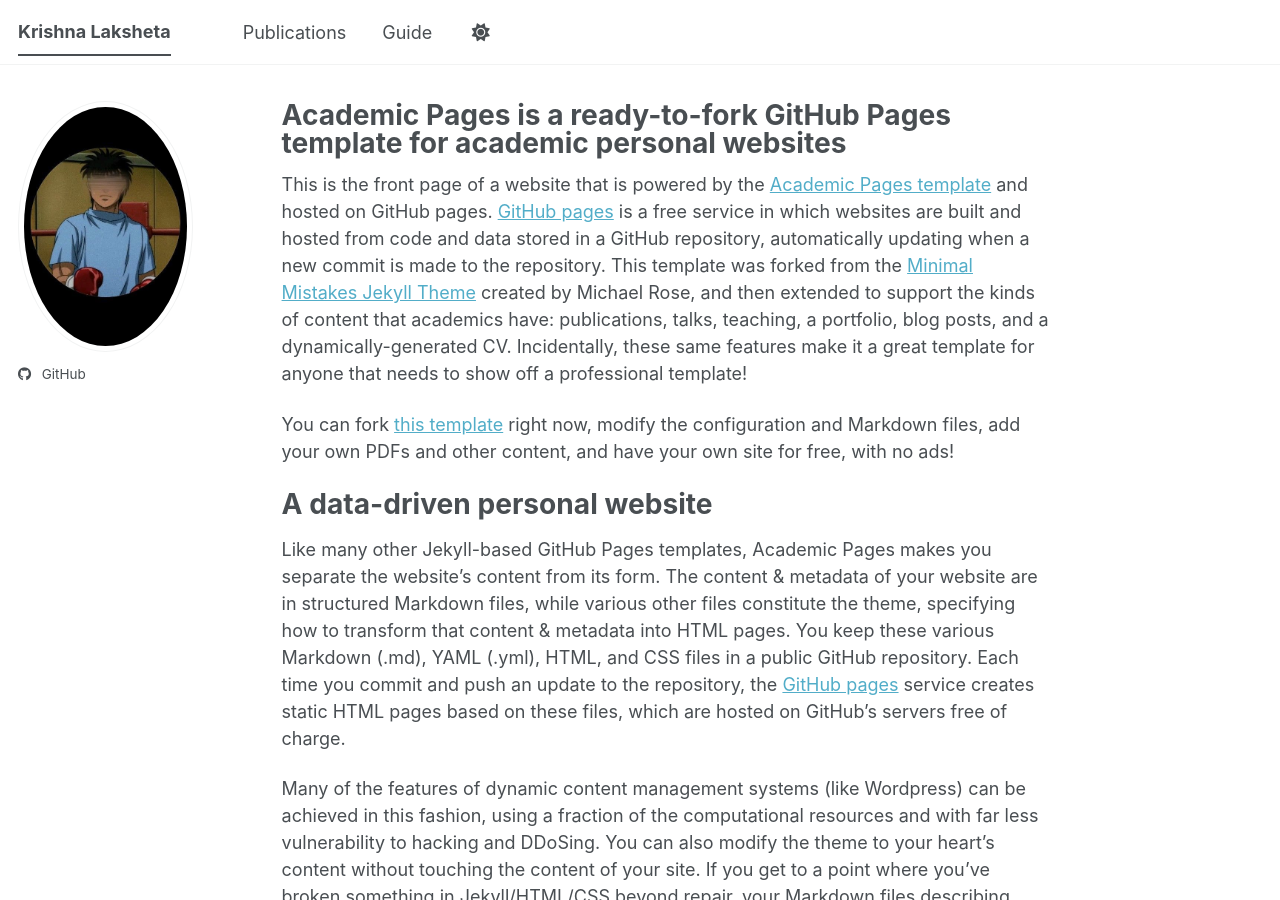
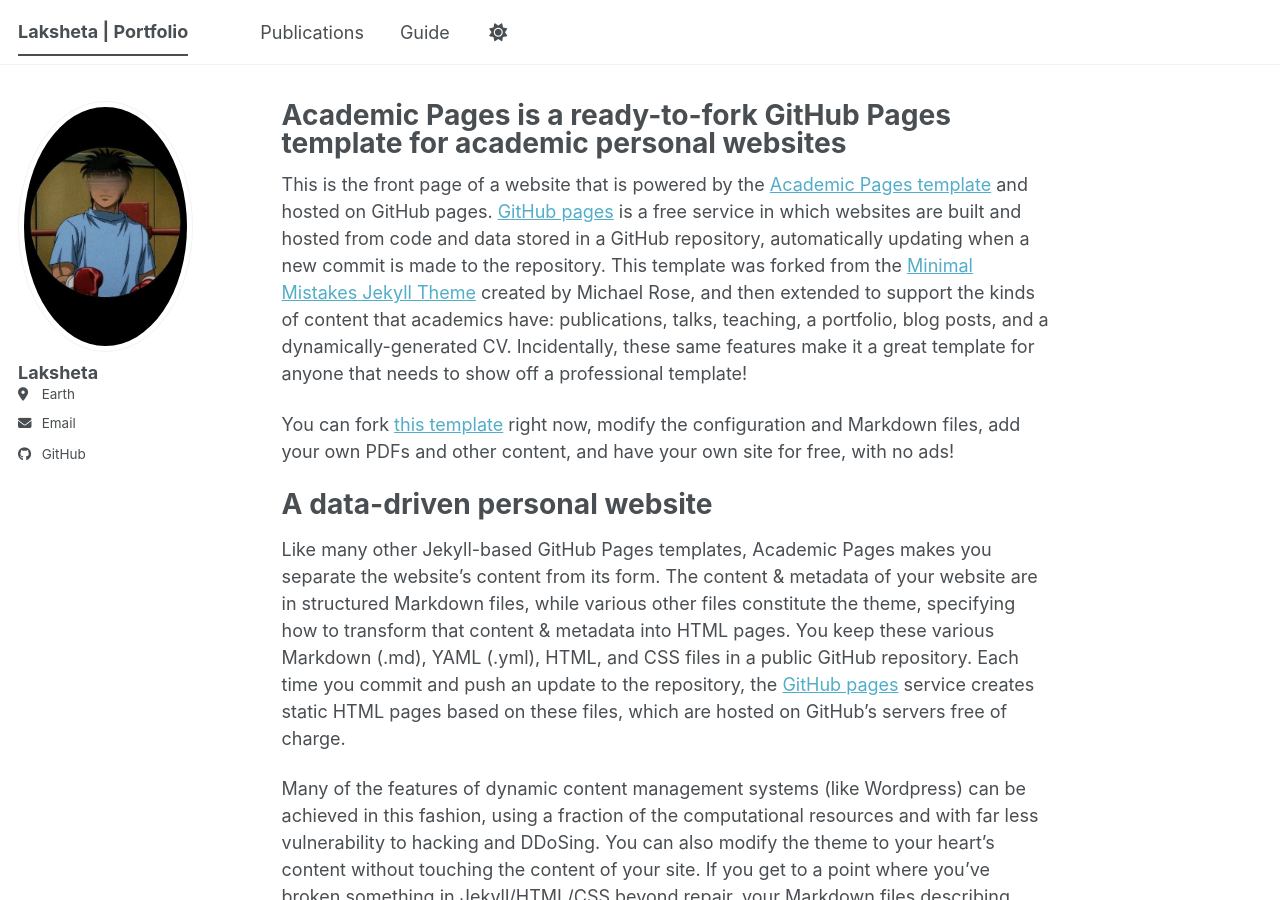
Before and after one commit to laksheta/laksheta.github.io, a Jekyll site: the page built from _pages/about.md, in a window 1280 px wide and 900 px high. Built offline with Jekyll 4.4.1, drawn with Linux system fonts in a browser that asks for light colours; a script bundle is joined from its source files by our own code; library files that are not in the unit come from our copies.

Commit message:
data - web name

```diff
--- a/_config.yml
+++ b/_config.yml
@@ -9,7 +9,7 @@
 # Basic Site Settings
 locale                   : "en-US"
 site_theme               : "default" # The available themes options are "default", "air", "sunrise", "mint", "dirt" and "contrast"
-title                    : "Krishna Laksheta"
+title                    : "Laksheta | Portfolio"
 title_separator          : "-"
 name                     : &name "Your Name"
 description              : &description "Your Name's academic portfolio"   # Update this with a general description of your site, this is the default if not overridden by a page
@@ -24,13 +24,13 @@
 author:
   # Biographic information
   avatar           : "hajime.jpeg"
-  name             : #"Your Sidebar Name"
+  name             : "Laksheta"
   pronouns         : # example: "she/her"
   bio              : #"Short biography for the left-hand sidebar"
-  location         : #"Earth"
+  location         : "Earth"
   employer         : #"Red Brick University"
   uri              : # URL
-  email            : #"none@example.org"
+  email            : "krishnalaksheta@gmail.com"
 
   # Academic websites
   academia         : # URL
```
